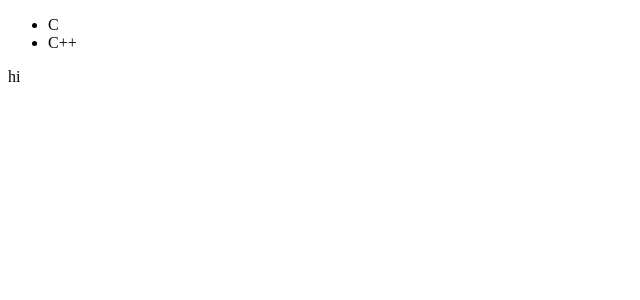
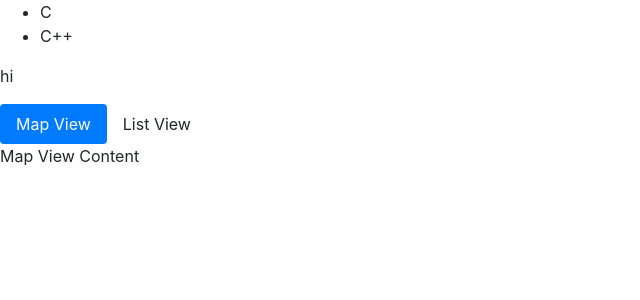
Before and after one commit to deepakkumar07-debug/angular-directives-learning, an Angular app: page / in a window 1280 px wide. Shown: the top 300 px of the page, without its empty margins (0-640 px from the left). Built offline with nearby package versions, Linux system fonts and the light colour scheme.

Commit message:
ngSwitchCase

```diff
--- a/src/app/app.component.html
+++ b/src/app/app.component.html
@@ -38,5 +38,25 @@
 <ng-template [ngIf]="1>0">
   <p>hi</p>
 </ng-template>
+<!-- <div [hidden]="courses.length === 0">
+  List of Courses
+</div>
+<div [hidden]="courses.length >0">
+no courses
+</div> -->
+<!-- which means ng-template rendered via other ng-directives or template reference variables (i.e)#variableName -->
 
-<!-- which means ng-template rendered via other ng-directives or template reference variables (i.e)#variableName -->
+<ul class="nav nav-pills">
+  <!-- [class.active] class binding -->
+  <li class="nav-item "><a  class="nav-link" [class.active]="viewMode=='map'" (click)="viewMode='map'">Map View</a></li>
+  <li class="nav-item"><a  class="nav-link" [class.active]="viewMode=='list'" (click)="viewMode='list'">List View</a></li>
+</ul>
+<!-- rendering part based on above click events -->
+
+<!-- [ngSwitch] is default directive and this is called property binding  -->
+<div [ngSwitch]="viewMode">
+  <!-- if viewMode="map" -->
+  <div *ngSwitchCase="'map'">Map View Content</div>
+  <div *ngSwitchCase="'list'">List View Content</div>
+  <div *ngSwitchDefault>something went wrong</div>
+</div>
--- a/src/app/app.component.ts
+++ b/src/app/app.component.ts
@@ -8,5 +8,6 @@ import { Component } from '@angular/core';
 export class AppComponent {
   courses=["C","C++"];
   // courses=[];
+  viewMode="map";
   title = 'angular-directives-learning';
 }
--- a/src/index.html
+++ b/src/index.html
@@ -5,9 +5,13 @@
   <title>AngularDirectivesLearning</title>
   <base href="/">
   <meta name="viewport" content="width=device-width, initial-scale=1">
+  <link rel="stylesheet" href="https://maxcdn.bootstrapcdn.com/bootstrap/4.0.0/css/bootstrap.min.css" integrity="sha384-Gn5384xqQ1aoWXA+058RXPxPg6fy4IWvTNh0E263XmFcJlSAwiGgFAW/dAiS6JXm" crossorigin="anonymous">
   <link rel="icon" type="image/x-icon" href="favicon.ico">
 </head>
 <body>
   <app-root></app-root>
+  <script src="https://code.jquery.com/jquery-3.2.1.slim.min.js" integrity="sha384-KJ3o2DKtIkvYIK3UENzmM7KCkRr/rE9/Qpg6aAZGJwFDMVNA/GpGFF93hXpG5KkN" crossorigin="anonymous"></script>
+<script src="https://cdnjs.cloudflare.com/ajax/libs/popper.js/1.12.9/umd/popper.min.js" integrity="sha384-ApNbgh9B+Y1QKtv3Rn7W3mgPxhU9K/ScQsAP7hUibX39j7fakFPskvXusvfa0b4Q" crossorigin="anonymous"></script>
+<script src="https://maxcdn.bootstrapcdn.com/bootstrap/4.0.0/js/bootstrap.min.js" integrity="sha384-JZR6Spejh4U02d8jOt6vLEHfe/JQGiRRSQQxSfFWpi1MquVdAyjUar5+76PVCmYl" crossorigin="anonymous"></script>
 </body>
 </html>
```
Also changed, not shown: 1 other file (tests, documents, lock files or other folders).
